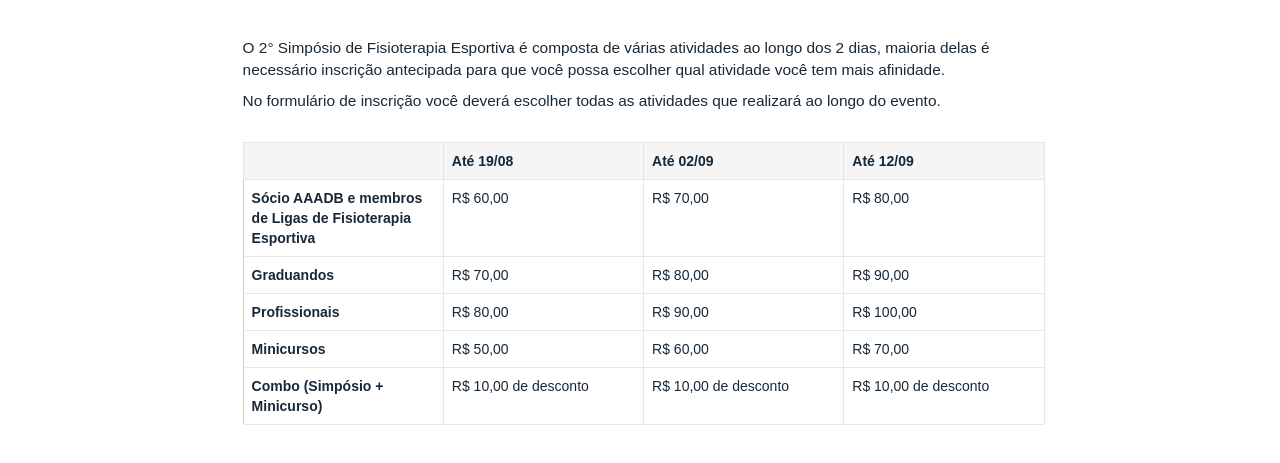
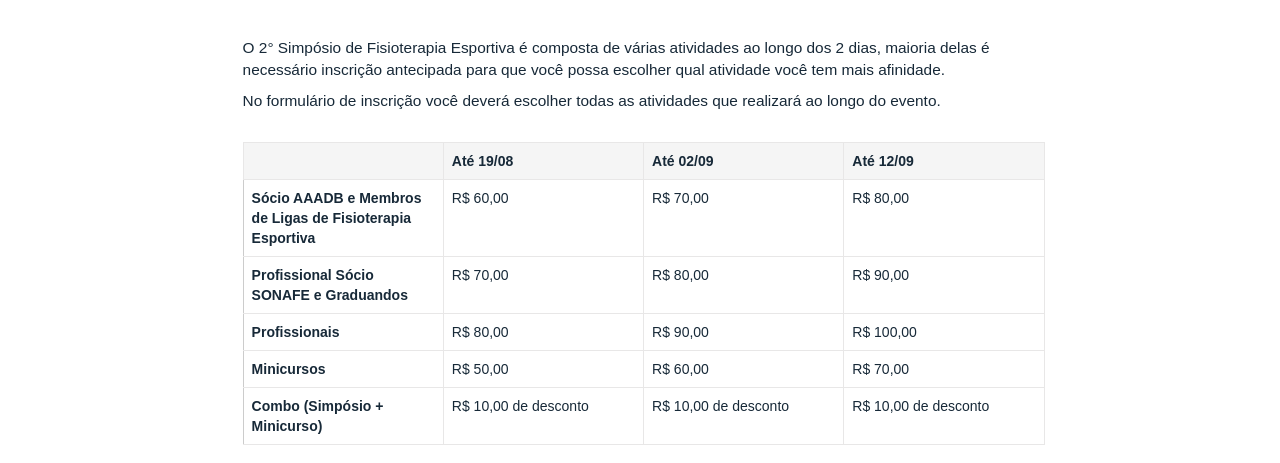
Before and after one commit to luizsergiorf/br.com.simposioAAADB, a plain HTML site: page conteudo/Incricao.html in a window 1280 px wide. Shown: the part 196-659 px from the top of the page. Drawn offline with nearby package versions, Linux system fonts and the light colour scheme.

Commit message:
Inscrição texto alteração

```diff
--- a/conteudo/Incricao.html
+++ b/conteudo/Incricao.html
@@ -100,7 +100,7 @@
                                             <tbody>
                                                 <tr>
                                                     <td>
-                                                        <b>Sócio AAADB e membros de Ligas de Fisioterapia Esportiva</b>
+                                                        <b>Sócio AAADB e Membros de Ligas de Fisioterapia Esportiva</b>
                                                     </td>
                                                     <td>R$ 60,00</td>
                                                     <td>R$ 70,00</td>
@@ -108,7 +108,7 @@
                                                 </tr>
                                                 <tr>
                                                     <td>
-                                                        <b>Graduandos</b>
+                                                        <b>Profissional Sócio SONAFE e Graduandos</b>
                                                     </td>
                                                     <td>R$ 70,00</td>
                                                     <td>R$ 80,00</td>
```
